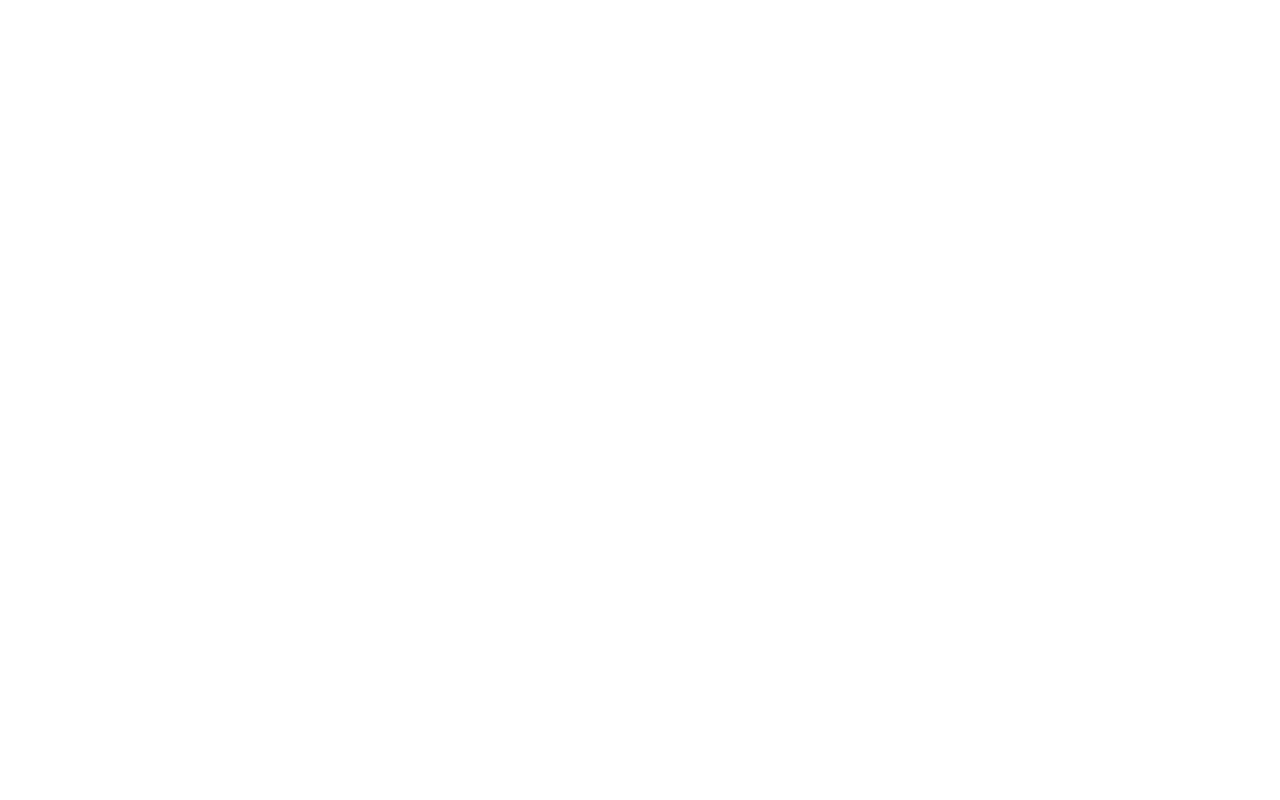
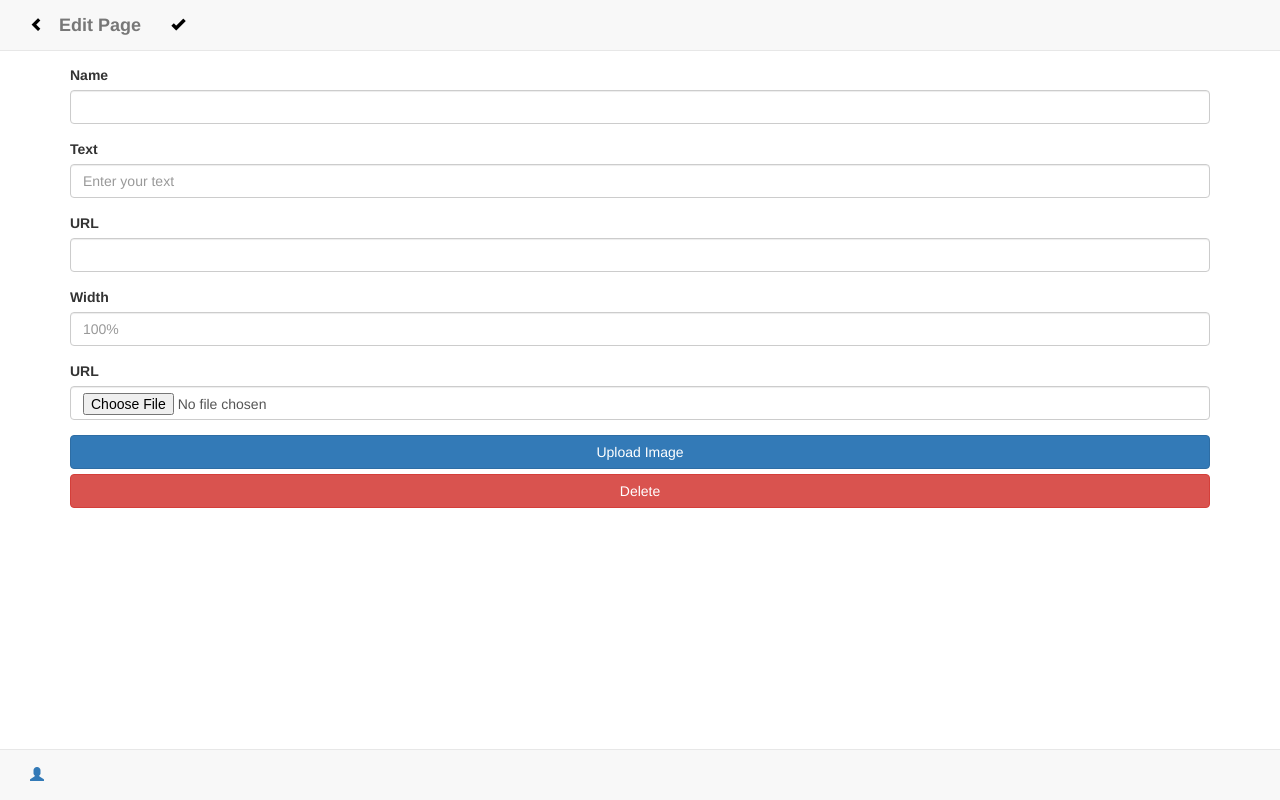
Before and after one commit to RMathews/webdev, a website: page public/assignment/widget/widget-image.html in a window 1280 px wide. Drawn offline with nearby package versions, Linux system fonts and the light colour scheme.

Commit message:
add files for widget

```diff
--- a/public/assignment/css/style.css
+++ b/public/assignment/css/style.css
@@ -25,6 +25,7 @@ body {
     color: #fff;
 }
 
+
 .navbar-text {
     margin: 15px;
 }
--- a/public/assignment/widget/widget-image.html
+++ b/public/assignment/widget/widget-image.html
@@ -3,9 +3,73 @@
 <head>
     <meta charset="UTF-8">
     <meta name="viewport" content="width=device-width, initial-scale=1">
-    <title>Title</title>
+    <title>Edit website</title>
+    <link href="https://maxcdn.bootstrapcdn.com/bootstrap/3.3.6/css/bootstrap.min.css" rel="stylesheet"/>
+    <link href="../css/style.css" rel="stylesheet"/>
 </head>
 <body>
+<nav class="navbar navbar-default navbar-fixed-top">
+    <div class="container-fluid">
+        <div class="navbar-header">
+            <p class="navbar-text pull-left">
+                <a href="widget-list.html" class="navbar-link">
+          <span class="glyphicon glyphicon-chevron-left">
+          </span>
+                </a>
+            </p>
+            <a class="navbar-brand" href="#">
+                <b>Edit Page</b>
+            </a>
+            <p class="navbar-text pull-right">
+                <a href="widget-list.html" class="navbar-link">
+                      <span class="glyphicon glyphicon-ok">
+                      </span>
+                </a>
+            </p>
+        </div>
+    </div>
+</nav>
 
+<div class="container">
+
+    <form>
+        <div class="form-group">
+            <label for="page_name">Name</label>
+            <input type="text" class="form-control" id="page_name" placeholder="">
+        </div>
+        <div class="form-group">
+            <label for="text">Text</label>
+            <input type="text" class="form-control" id="text" placeholder="Enter your text">
+        </div>
+        <div class="form-group">
+            <label for="size">URL</label>
+            <input type="text" class="form-control" id="size" placeholder="">
+        </div>
+        <div class="form-group">
+            <label for="width">Width</label>
+            <input type="text" class="form-control" id="width" placeholder="100%">
+        </div>
+        <div class="form-group">
+            <label for="upload">URL</label>
+            <input type="file" class="form-control" id="upload" placeholder="">
+        </div>
+    </form>
+    <a class="btn btn-primary  btn-block"
+       href="widget-list.html">Upload Image</a>
+    <a class="btn btn-danger  btn-block"
+       href="widget-list.html">Delete</a>
+</div>
+
+<nav class="navbar navbar-default website navbar-fixed-bottom">
+    <div class="container-fluid">
+        <div class="navbar-header">
+            <div class="navbar-text pull-right">
+                <a href="../user/profile.html" class="navbar-link">
+                    <span class="glyphicon glyphicon-user"></span>
+                </a>
+            </div>
+        </div>
+    </div>
+</nav>
 </body>
 </html>
```
Also changed, not shown: public/assignment/page/page-list.html (+4 -4 lines), public/assignment/widget/widget-heading.html (+55 -1 lines), public/assignment/widget/widget-list.html (+36 -3 lines).
